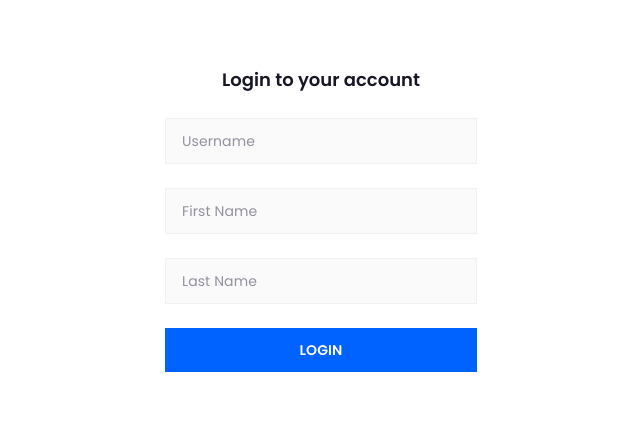
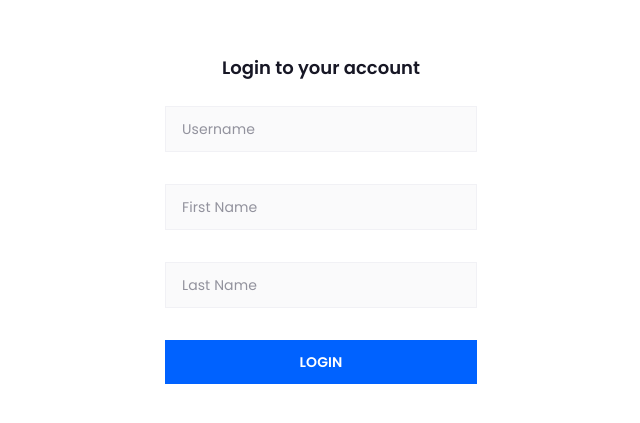
Before and after one commit to tigerabrodi/qooper-react-exercise, a React (Vite) app: page /signin in a window 1280 px wide. Shown: the part 181-604 px from the top of the page, without its empty margins (319-959 px from the left). Built offline with nearby package versions, Linux system fonts and the light colour scheme.

Commit message:
feat(input): label with sr only styles for better accessibility
Number one rule of aria is not to use it, hence better going with a hidden sr only label.

```diff
--- a/src/components/input/Input.tsx
+++ b/src/components/input/Input.tsx
@@ -1,6 +1,7 @@
 import styled from "styled-components";
 import { Typography, typographyVariantStyles } from "..";
 import { ChangeEvent } from "react";
+import { srOnlyStyles } from "../../theme";
 
 export type InputProps = {
   ariaLabel: string;
@@ -43,13 +44,17 @@ const ErrorMessage = styled(Typography)`
   visibility: ${({ children }) =>
     children ? "visible" : "hidden"}; // Hide the message but reserve space
   margin-left: 16px;
-  height: 12px;
+  height: 20px;
 `;
 
 const InputWrapper = styled.div<{ $fullWidth?: boolean }>`
   display: flex;
   flex-direction: column;
   width: ${({ $fullWidth }) => ($fullWidth ? "100%" : "auto")};
+`;
+
+const HiddenLabel = styled.label`
+  ${srOnlyStyles}
 `;
 
 export const Input = ({
@@ -65,10 +70,11 @@ export const Input = ({
 }: InputProps) => {
   return (
     <InputWrapper $fullWidth={fullWidth}>
+      <HiddenLabel htmlFor={name}>{ariaLabel}</HiddenLabel>
       <StyledInput
         $hasError={hasError}
         name={name}
-        aria-label={ariaLabel}
+        id={name}
         placeholder={placeholder}
         type={type}
         value={value}
--- a/src/theme/index.ts
+++ b/src/theme/index.ts
@@ -1,2 +1,3 @@
 export * from "./theme";
 export * from "./globalStyles";
+export * from "./variables";
--- /dev/null
+++ b/src/theme/variables.ts
@@ -0,0 +1,13 @@
+import { css } from "styled-components";
+
+export const srOnlyStyles = css`
+  position: absolute;
+  width: 1px;
+  height: 1px;
+  padding: 0;
+  margin: -1px;
+  overflow: hidden;
+  clip: rect(0, 0, 0, 0);
+  white-space: nowrap;
+  border-width: 0;
+`;
```
